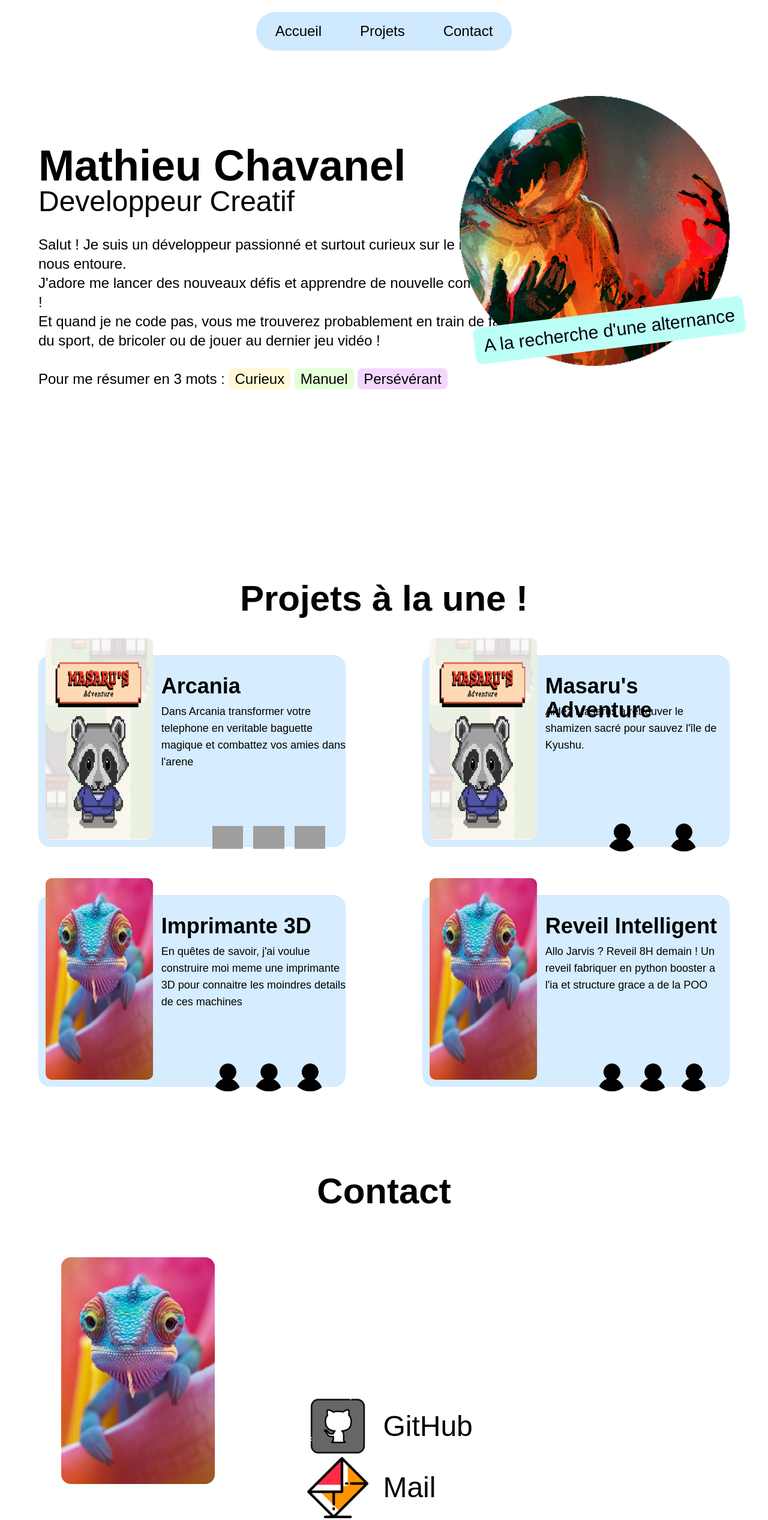
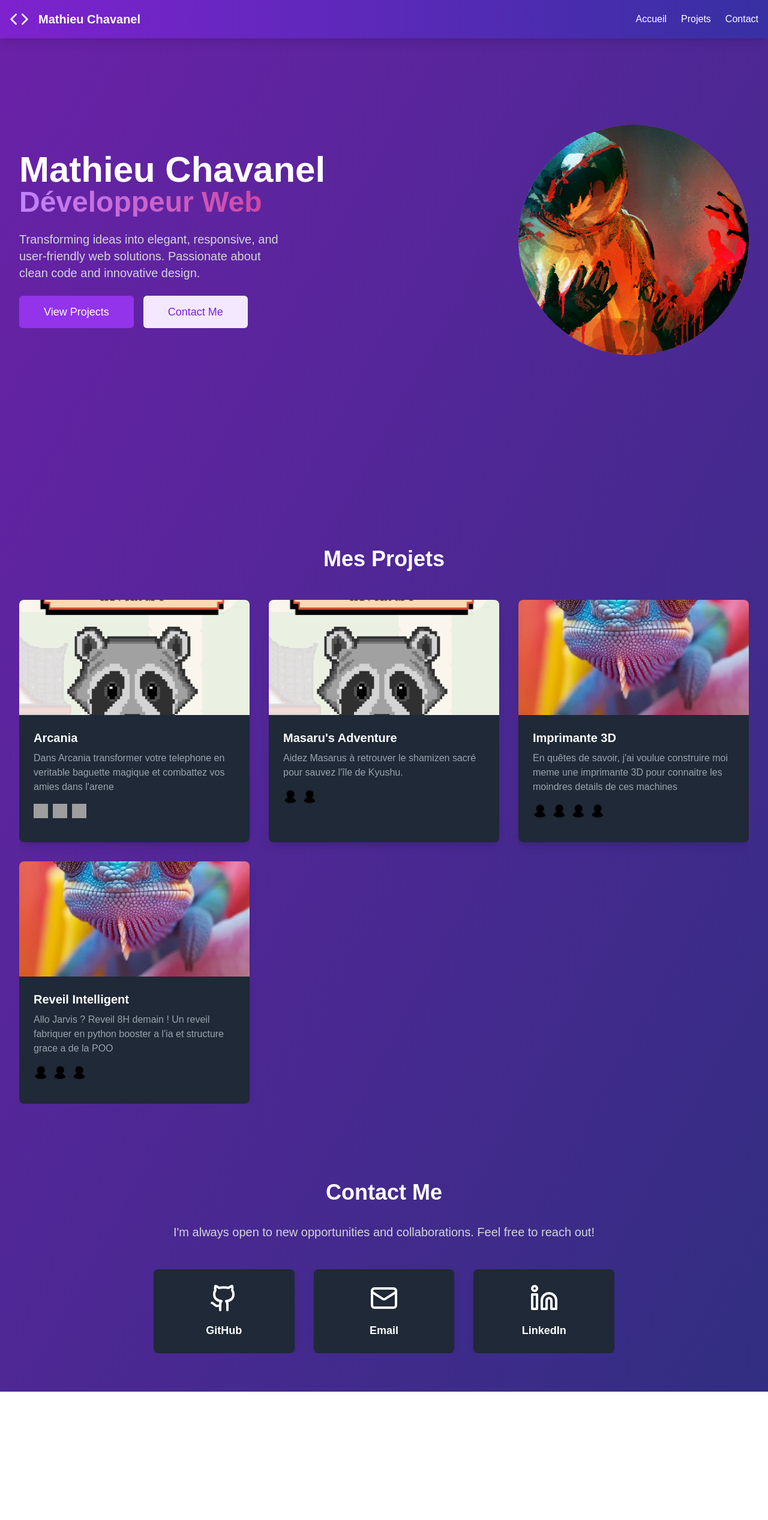
Before and after one commit to math-pixel/Portfolio_v2, an Astro site: page / in a window 1280 px wide. Shown: the top 2534 px of the page at 60% size. After the commit the page ends 2320 px from the top, so only its background shows below. Built offline with nearby package versions, Linux system fonts and the light colour scheme; Astro itself is replaced by a stand-in of ours; grey boxes are pictures that could not be loaded.

Commit message:
Refactor : update portfolio style

```diff
--- a/astro.config.mjs
+++ b/astro.config.mjs
@@ -1,10 +1,10 @@
 import { defineConfig } from 'astro/config';
 import tailwind from "@astrojs/tailwind";
 import svelte from "@astrojs/svelte";
-
+import vue from "@astrojs/vue";
 import mdx from "@astrojs/mdx";
 
 // https://astro.build/config
 export default defineConfig({
-  integrations: [tailwind(), svelte(), mdx()]
+  integrations: [tailwind(), svelte(), vue(), mdx()]
 });
--- a/package.json
+++ b/package.json
@@ -14,8 +14,10 @@
     "@astrojs/mdx": "^3.1.4",
     "@astrojs/svelte": "^5.7.0",
     "@astrojs/tailwind": "^5.1.0",
+    "@astrojs/vue": "^4.5.0",
     "@lottiefiles/svelte-lottie-player": "^0.3.1",
     "astro": "^4.14.2",
+    "lucide-vue-next": "^0.441.0",
     "svelte": "^4.2.19",
     "tailwindcss": "^3.4.10",
     "typescript": "^5.5.4"
--- a/src/components/Arrow.svelte
+++ b/src/components/Arrow.svelte
@@ -1,4 +1,5 @@
 <script>
+	// Soo, I'm gonna keep this svelte file for the lol but ok
     import { LottiePlayer } from '@lottiefiles/svelte-lottie-player';
 </script>
 
--- a/src/components/Card.svelte
+++ /dev/null
@@ -1,33 +0,0 @@
-<script lang="ts">
-
-interface PropsComponent {
-    title: string;
-    description: string;
-    href: string;
-    thumbnail: string;
-    techno : Array<{img : string}>;
-}
-
-export let title: PropsComponent['title'];
-export let description: PropsComponent['description'];
-export let href: PropsComponent['href'];
-export let thumbnail: PropsComponent['thumbnail'];
-export let techno :PropsComponent['techno'];
-
-</script>
-
-<a href={href} class="relative w-[40%] h-[40%] bg-[#D6ECFF] overflow-visible rounded-[20px]">
-
-    <img src={thumbnail} alt="" class=" absolute bottom-[12px] left-[12px] h-[105%] max-w-[35%] rounded-[10px]">
-
-    <h2 class="absolute top-[10%] left-[40%] font-semibold text-4xl">{title}</h2>
-    <p class="absolute top-[25%] left-[40%] font-normal text-lg ">{description}</p>
-
-    <div class=" absolute -bottom-[5%] right-[5%] w-[40%] h-[20%] flex justify-around items-center overflow-visible">
-        {#each techno as currentTechno, index}
-            {#if index < 3}
-                <img alt="of techno" src={currentTechno.img} class="w-[25%]"/>
-            {/if}
-        {/each}
-    </div>
-</a >
--- /dev/null
+++ b/src/components/Card.vue
@@ -0,0 +1,21 @@
+<template>
+    <a :href="href" class="relative w-[40%] h-[40%] bg-[#D6ECFF] overflow-visible rounded-[20px]">
+      <img :src="thumbnail" alt="" class="absolute bottom-[12px] left-[12px] h-[105%] max-w-[35%] rounded-[10px]" />
+
+      <h2 class="absolute top-[10%] left-[40%] font-semibold text-4xl">{{ title }}</h2>
+      <p class="absolute top-[25%] left-[40%] font-normal text-lg ">{{ description }}</p>
+
+      <div class="absolute -bottom-[5%] right-[5%] w-[40%] h-[20%] flex justify-around items-center overflow-visible">
+        <img v-for="(currentTechno, index) in techno"
+             v-if="index < 3"
+             :key="index"
+             :src="currentTechno.img"
+             alt="techno"
+             class="w-[25%]" />
+      </div>
+    </a>
+  </template>
+
+  <script setup>
+  const props = defineProps(["title", "description", "href", "thumbnail", "techno"]);
+  </script>
--- /dev/null
+++ b/src/components/Contact.vue
@@ -0,0 +1,56 @@
+<template>
+    <div class="min-h-[50vh] py-16 px-4 sm:px-6 lg:px-8">
+      <div class="max-w-3xl mx-auto text-center">
+        <h2 class="text-4xl font-extrabold text-white mb-8">Contact Me</h2>
+        <p class="text-xl text-gray-300 mb-12">
+          I'm always open to new opportunities and collaborations. Feel free to reach out!
+        </p>
+        <div class="grid grid-cols-1 md:grid-cols-3 gap-8">
+          <a
+            href="https://github.com/yourusername"
+            target="_blank"
+            rel="noopener noreferrer"
+            class="flex flex-col items-center p-6 bg-gray-800 rounded-lg shadow-lg hover:bg-gray-700 transition duration-300 ease-in-out"
+          >
+            <GithubIcon class="w-12 h-12 text-white mb-4" />
+            <span class="text-lg font-semibold text-white">GitHub</span>
+          </a>
+          <a
+            href="mailto:your.email@example.com"
+            class="flex flex-col items-center p-6 bg-gray-800 rounded-lg shadow-lg hover:bg-gray-700 transition duration-300 ease-in-out"
+          >
+            <MailIcon class="w-12 h-12 text-white mb-4" />
+            <span class="text-lg font-semibold text-white">Email</span>
+          </a>
+          <a
+            href="https://www.linkedin.com/in/yourusername"
+            target="_blank"
+            rel="noopener noreferrer"
+            class="flex flex-col items-center p-6 bg-gray-800 rounded-lg shadow-lg hover:bg-gray-700 transition duration-300 ease-in-out"
+          >
+            <LinkedinIcon class="w-12 h-12 text-white mb-4" />
+            <span class="text-lg font-semibold text-white">LinkedIn</span>
+          </a>
+        </div>
+      </div>
+    </div>
+  </template>
+
+  <script setup>
+  import { ref } from 'vue'
+  import { GithubIcon, MailIcon, LinkedinIcon } from 'lucide-vue-next'
+
+  const form = ref({
+    name: '',
+    email: '',
+    message: ''
+  })
+
+  const handleSubmit = () => {
+    // Here you would typically send the form data to your backend
+    console.log('Form submitted:', form.value)
+    // Reset form after submission
+    form.value = { name: '', email: '', message: '' }
+    // You might want to show a success message to the user here
+  }
+  </script>
--- /dev/null
+++ b/src/components/Header.vue
@@ -0,0 +1,69 @@
+<template>
+	<nav class="bg-gradient-to-r from-purple-700 to-indigo-800 p-4 shadow-lg fixed top-0 left-0 w-full z-50">
+	  <div class="container mx-auto">
+		<div class="flex justify-between items-center">
+		  <!-- Logo -->
+		  <div class="text-white font-bold text-xl">
+			<a href="#" class="flex items-center">
+			  <CodeIcon class="h-8 w-8 mr-4" />
+			  <span>Mathieu Chavanel</span>
+			</a>
+		  </div>
+
+		  <!-- Desktop Menu -->
+		  <div class="hidden md:flex space-x-6">
+			<a v-for="item in menuItems" :key="item.name" :href="item.href" class="text-white hover:text-purple-200 transition duration-300 ease-in-out">
+			  {{ item.name }}
+			</a>
+		  </div>
+
+		  <!-- Mobile Menu Button -->
+		  <div class="md:hidden">
+			<button @click="toggleMobileMenu" class="text-white focus:outline-none">
+			  <MenuIcon v-if="!isMobileMenuOpen" class="h-6 w-6" />
+			  <XIcon v-else class="h-6 w-6" />
+			</button>
+		  </div>
+		</div>
+
+		<!-- Mobile Menu -->
+		<transition
+		  enter-active-class="transition duration-300 ease-out"
+		  enter-from-class="transform scale-95 opacity-0"
+		  enter-to-class="transform scale-100 opacity-100"
+		  leave-active-class="transition duration-200 ease-in"
+		  leave-from-class="transform scale-100 opacity-100"
+		  leave-to-class="transform scale-95 opacity-0"
+		>
+		  <div v-if="isMobileMenuOpen" class="md:hidden mt-4 space-y-2">
+			<a
+			  v-for="item in menuItems"
+			  :key="item.name"
+			  :href="item.href"
+			  class="block text-white hover:bg-purple-600 rounded px-3 py-2 transition duration-300 ease-in-out"
+			  @click="isMobileMenuOpen = false"
+			>
+			  {{ item.name }}
+			</a>
+		  </div>
+		</transition>
+	  </div>
+	</nav>
+  </template>
+
+  <script setup>
+  import { ref } from 'vue'
+  import { MenuIcon, XIcon, CodeIcon } from 'lucide-vue-next'
+
+  const menuItems = [
+	{ name: 'Accueil', href: '' },
+	{ name: 'Projets', href: '#projects' },
+	{ name: 'Contact', href: '#contact' },
+  ]
+
+  const isMobileMenuOpen = ref(false)
+
+  const toggleMobileMenu = () => {
+	isMobileMenuOpen.value = !isMobileMenuOpen.value
+  }
+  </script>
--- /dev/null
+++ b/src/components/Hero.vue
@@ -0,0 +1,50 @@
+<template>
+  <div class="min-h-screen flex items-center justify-center px-4 sm:px-6 lg:px-8">
+    <div class="max-w-7xl w-full space-y-8">
+      <div class="flex flex-col lg:flex-row items-center justify-between">
+        <!-- Text Content -->
+        <div class="lg:w-1/2 space-y-6 text-center lg:text-left">
+          <h1 class="text-4xl sm:text-5xl lg:text-6xl font-extrabold text-white">
+            <span class="block">Mathieu Chavanel</span>
+            <span class="text-3xl sm:text-4xl lg:text-5xl block text-transparent bg-clip-text bg-gradient-to-r from-purple-400 to-pink-600">
+              Développeur Web
+            </span>
+          </h1>
+          <p class="mt-3 text-base sm:text-lg md:mt-5 md:text-xl text-gray-300 max-w-md mx-auto lg:mx-0">
+            Transforming ideas into elegant, responsive, and user-friendly web solutions. Passionate about clean code and innovative design.
+          </p>
+          <div class="flex flex-col sm:flex-row items-center justify-center lg:justify-start space-y-4 sm:space-y-0 sm:space-x-4 mt-8">
+            <a
+              href="#projects"
+              class="w-full sm:w-auto inline-flex items-center justify-center px-8 py-3 border border-transparent text-base font-medium rounded-md text-white bg-purple-600 hover:bg-purple-700 md:text-lg md:px-10 transition duration-300 ease-in-out"
+            >
+              View Projects
+            </a>
+            <a
+              href="#contact"
+              class="w-full sm:w-auto inline-flex items-center justify-center px-8 py-3 border border-transparent text-base font-medium rounded-md text-purple-700 bg-purple-100 hover:bg-purple-200 md:text-lg md:px-10 transition duration-300 ease-in-out"
+            >
+              Contact Me
+            </a>
+          </div>
+        </div>
+
+        <!-- Image -->
+        <div class="lg:w-1/2 mt-10 lg:mt-0 flex justify-center lg:justify-end">
+          <div class="relative w-72 h-72 sm:w-96 sm:h-96">
+            <div class="absolute inset-0 bg-gradient-to-r from-purple-400 to-pink-600 rounded-full animate-pulse"></div>
+            <img
+              class="relative rounded-full w-full h-full object-cover"
+              src="/images/avatar.png"
+              alt="John Doe"
+            />
+          </div>
+        </div>
+      </div>
+    </div>
+  </div>
+</template>
+
+<script setup>
+// No additional script needed for this component
+</script>
--- /dev/null
+++ b/src/components/Projects.vue
@@ -0,0 +1,63 @@
+<template>
+    <div id="projects" class="min-h-screen py-16 pt-8 px-4 sm:px-6 lg:px-8">
+      <div class="max-w-7xl mx-auto">
+        <h2 class="text-4xl font-extrabold text-center text-white mb-12 pt-20">
+          Mes Projets
+        </h2>
+        <div class="grid grid-cols-1 md:grid-cols-2 lg:grid-cols-3 gap-8">
+          <div v-for="card in cards" :key="card.title" class="bg-gray-800 rounded-lg overflow-hidden shadow-lg transition-all duration-300 hover:shadow-2xl group">
+            <div class="relative overflow-hidden">
+              <img :src="card.thumbnail" :alt="card.title" class="w-full h-48 object-cover transition-transform duration-300 group-hover:scale-110" />
+              <div class="absolute inset-0 bg-black bg-opacity-50 flex items-center justify-center opacity-0 group-hover:opacity-100 transition-opacity duration-300">
+                <a :href="card.href" target="_blank" rel="noopener noreferrer" class="bg-purple-600 hover:bg-purple-700 text-white font-bold py-2 px-4 rounded transition duration-300 ease-in-out">
+                  Voir le projet
+                </a>
+              </div>
+            </div>
+            <div class="p-6">
+              <h3 class="text-xl font-semibold text-white mb-2">{{ card.title }}</h3>
+              <p class="text-gray-400 mb-4">{{ card.body }}</p>
+              <div class="flex flex-wrap gap-2 mb-4">
+                <img v-for="(tech, index) in card.techno" :key="index" :src="tech.img" :alt="tech.img" class="h-6 w-6" />
+              </div>
+            </div>
+          </div>
+        </div>
+      </div>
+    </div>
+  </template>
+
+  <script setup>
+  import { ref } from 'vue'
+
+  const cards = ref([
+    { title: "Arcania", body: "Dans Arcania transformer votre telephone en veritable baguette magique et combattez vos amies dans l'arene" ,href: "https://github.com/math-pixel/ARCANIA", thumbnail : "/images/masarus.png",
+      techno: [
+        {"img" : "https://skillicons.dev/icons?i=p5js"},
+        {"img" : "https://skillicons.dev/icons?i=nodejs"},
+        {"img" : "https://skillicons.dev/icons?i=html"}
+      ]
+    },
+    { title: "Masaru's Adventure", body: "Aidez Masarus à retrouver le shamizen sacré pour sauvez l'île de Kyushu. " ,href: "https://github.com/math-pixel/Masarus-Adventure", thumbnail : "/images/masarus.png",
+      techno: [
+        {"img" : "/images/profile.png"},
+        {"img" : "/images/profile.png"}
+      ]
+    },
+    { title: "Imprimante 3D", body: "En quêtes de savoir, j'ai voulue construire moi meme une imprimante 3D pour connaitre les moindres details de ces machines" ,href: "", thumbnail : "/images/toto.png",
+      techno: [
+        {"img" : "/images/profile.png"},
+        {"img" : "/images/profile.png"},
+        {"img" : "/images/profile.png"},
+        {"img" : "/images/profile.png"}
+      ]
+    },
+    { title: "Reveil Intelligent", body: "Allo Jarvis ? Reveil 8H demain ! Un reveil fabriquer en python booster a l'ia et structure grace a de la POO " ,href: "", thumbnail : "/images/toto.png",
+      techno: [
+        {"img" : "/images/profile.png"},
+        {"img" : "/images/profile.png"},
+        {"img" : "/images/profile.png"}
+      ]
+    },
+  ])
+  </script>
--- a/src/components/header.astro
+++ /dev/null
@@ -1,14 +0,0 @@
----
-interface Props {
-	title: string[];
-	href: string[];
-}
-
-const { href, title } = Astro.props;
----
-
-<ul class=" sticky inset-x-0 top-4 z-50 global-color flex justify-around w-1/3 rounded-full mx-auto my-5 text-2xl drop-shadow-sm">
-	{title.map((item, index) => (
-        <a href={href[index]} class=" m-4 font-medium hover:text-hover">{item}</a>
-    ))}
-</ul>
--- a/src/pages/index.astro
+++ b/src/pages/index.astro
@@ -2,13 +2,16 @@
 import LayoutPage from '../layouts/page.astro';
 import LayoutProject from '../layouts/projectLayout.astro';
 
-import Header from '../components/header.astro';
+import Header from '../components/Header.vue';
+import Contact from '../components/Contact.vue';
 import Button from '../components/Button.astro';
-import Card from '../components/Card.svelte';
+import Card from '../components/Card.vue';
 
 import Arrow from '../components/Arrow.svelte'
 
 import CursorFollower from '../components/CursorFollower.svelte'
+import Hero from '../components/Hero.vue';
+import Projects from '../components/Projects.vue';
 
 const cards = [
 	{ title: "Arcania", body: "Dans Arcania transformer votre telephone en veritable baguette magique et combattez vos amies dans l'arene" ,href: "https://github.com/math-pixel/ARCANIA", thumbnail : "/images/masarus.png",
@@ -46,74 +49,13 @@ const cards = [
 
 <LayoutPage title="Mathieu Chavanel - Portfolio">
 	<CursorFollower client:load></CursorFollower>
-	<Header title={["Accueil", "Projets", "Contact"]} href={["/", "/#projectHighlight", "/#contact"]}></Header>
-	<div id="home" class=" flex w-full h-screen ">
-
-		<div class="  absolute left-[5%] top-[30%] flex flex-col overflow-visible">
-			<h1 class="text-7xl font-semibold ">Mathieu Chavanel</h1>
-			<h2 class="text-5xl font-light">Developpeur Creatif</h2>
-			<p class="text-2xl font-thin mt-8 max-w-[68%]">
-				Salut ! Je suis un développeur passionné et surtout curieux sur le monde qui nous entoure.
-				<br>J'adore me lancer des nouveaux défis et apprendre de nouvelle compétences !
-				<br>Et quand je ne code pas, vous me trouverez probablement en train de faire du sport, de bricoler ou de jouer au dernier jeu vidéo !
-				<br>
-				<br>
-				Pour me résumer en 3 mots : <mark class=" bg-[#FFF8D6] px-[10px] py-[4px] rounded-lg "><b>Curieux</b></mark> <mark class=" bg-[#E3FFD6] px-[10px] py-[4px] rounded-lg "><b>Manuel</b></mark> <mark class=" bg-[#F4D6FF] px-[10px] py-[4px] rounded-lg "><b>Persévérant</b></mark>
-			</p>
-		</div>
-
-
-		<!-- <a href="" class=" absolute bottom-[10%] left-1/2">arrow</a> -->
-		<div class="absolute right-[5%] top-[20%] overflow-visible">
-
-			<img src="/images/avatar.png" alt="image profile" class=" w-[450px]">
-
-			<div class="bg-[#BCFFF7] absolute left-[5%] top-[80%] rounded-[10px] -rotate-[7deg] ">
-				<p class="font-normal text-[30px] py-[8px] px-[16px] whitespace-nowrap">A la recherche d'une alternance</p>
-			</div>
-		</div>
-
-		<div class="absolute -bottom-[10%] left-0 w-full flex justify-center">
-			<Arrow client:only="svelte"/>
-		</div>
+	<Header></Header>
+	<div class="bg-gradient-to-br from-purple-800 to-indigo-900">
+		<Hero></Hero>
+		<Projects></Projects>
+		<Contact></Contact>
 	</div>
 
-	<h1 id="projectHighlight" class=" w-full my-[5%] font-black text-6xl text-center">Projets à la une !</h1>
-
-	<div class="overflow-visible flex w-full h-screen  flex-wrap justify-around">
-
-		{cards.map(currentCard => (
-			<Card title={currentCard.title} description={currentCard.body} href={currentCard.href} thumbnail={currentCard.thumbnail} techno={currentCard.techno}></Card>
-		))}
-	</div>
-
-	<h1 class=" w-full my-[5%] font-black text-6xl text-center">Contact</h1>
-
-	<div id="contact" class="overflow-visible w-full h-screen  relative">
-
-		<div class=" w-[40%] ml-[40%] h-full flex flex-col justify-center overflow-visible">
-
-			<a href="https://github.com/math-pixel" class=" flex">
-				<img alt="icon de github" src="/images/github icon.png" class=" w-[20%]">
-				<h1 class=" m-6 my-auto font-medium text-5xl text-center">GitHub</h1>
-			</a>
-
-			<a href="mailto:mathcb74@gmail.com" class=" flex">
-				<img alt="icon de mail" src="/images/mail icon.png" class=" w-[20%]">
-				<h1 class=" m-6  my-auto font-medium text-5xl text-center">Mail</h1>
-			</a>
-
-			<a href="https://www.linkedin.com/in/mathieu-chavanel-50488b251/" class=" flex">
-				<img alt="icon de linkedin" src="/images/linkedin icon.png" class=" w-[20%]">
-				<h1 class=" m-6  my-auto font-medium text-5xl text-center">Linkedin</h1>
-			</a>
-
-		</div>
-
-		<img src="/images/toto.png" alt="" class="w-[20%] absolute top-[2%] left-[8%] rounded-[16px]">
-		<img src="/images/photographie.png" alt="" class="w-[20%] absolute bottom-[2%] right-[8%] rounded-[16px]">
-
-	</div>
 
 </LayoutPage>
 
--- a/src/pages/projets.astro
+++ b/src/pages/projets.astro
@@ -1,6 +1,6 @@
 ---
 import LayoutPage from '../layouts/page.astro';
-import Header from '../components/header.astro';
+import Header from '../components/Header.vue';
 ---
 
 <LayoutPage title="Mathieu Chavanel.B - Potfolio">
```
Also changed, not shown: 1 other file.
